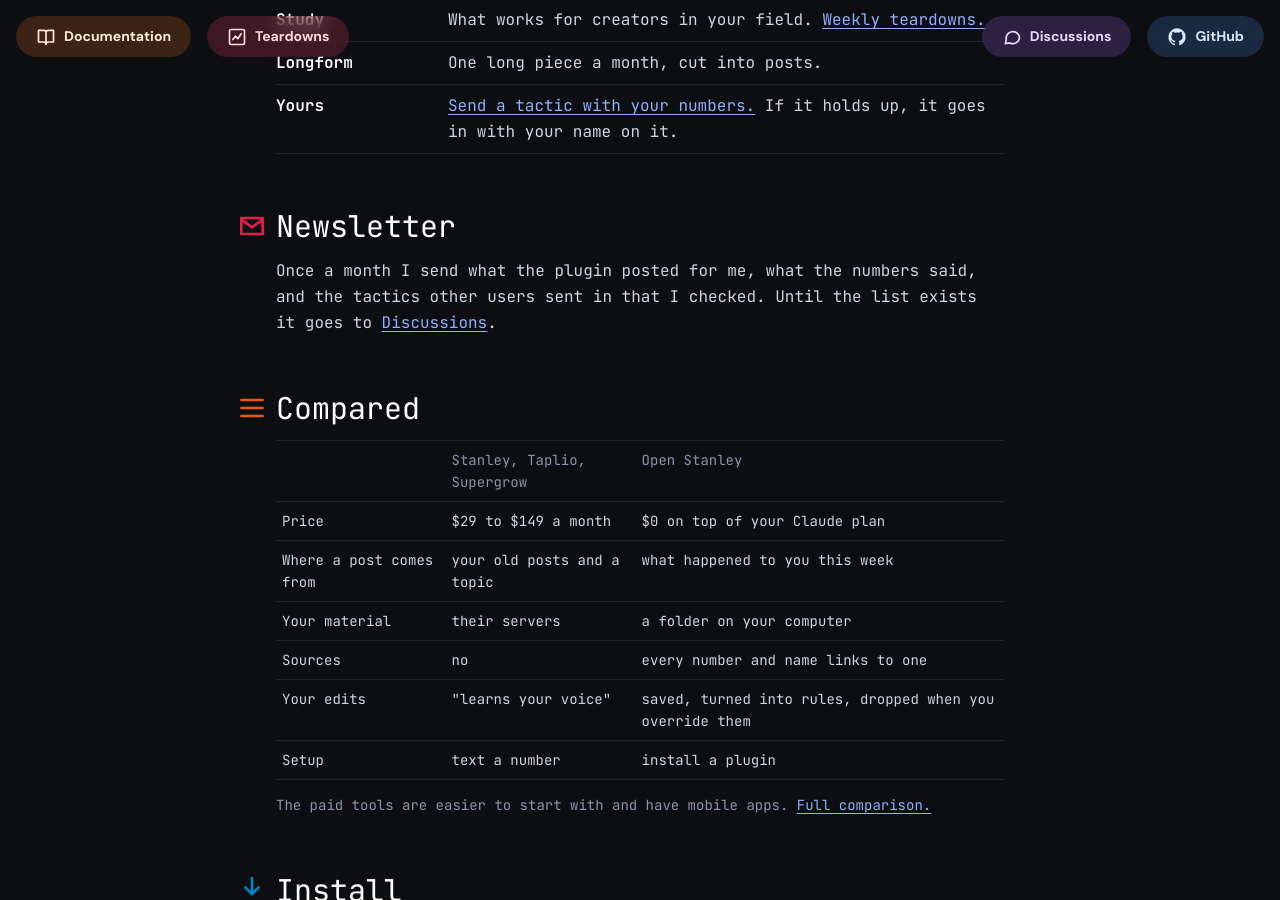
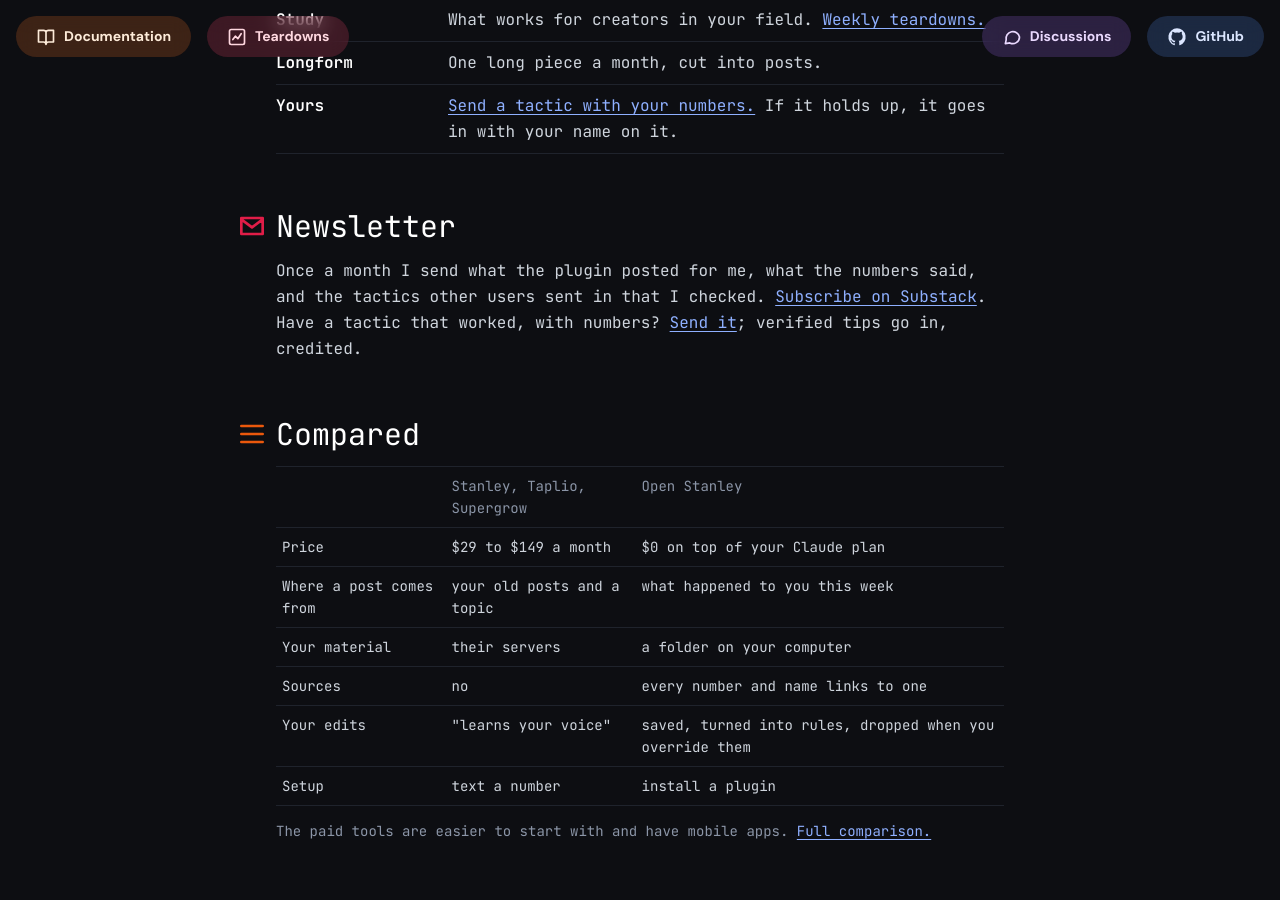
Before and after one commit to Harmix/open-stanley, a Jekyll site: the page docs/index.html, which Jekyll copies as it is, in a window 1280 px wide and 900 px high, scrolled down 2925 px. Built offline with Jekyll 4.4.1, drawn with Linux system fonts in a browser that asks for light colours.

Commit message:
newsletter: Substack subscribe link in README, landing and claims
Co-Authored-By: Claude Fable 5.1 <noreply@anthropic.com>
Claude-Session: https://claude.ai/code/session_01DDQzb8QQirfHsjgJeXMfFh

```diff
--- a/docs/index.html
+++ b/docs/index.html
@@ -80,7 +80,7 @@ RESULT: PASS</pre>
 
 <section id="newsletter">
 <h2><svg class="rose" viewBox="0 0 24 24" fill="none" stroke="currentColor" stroke-width="2" stroke-linecap="round" stroke-linejoin="round"><path d="M4 6h16v12H4zM4 7l8 6 8-6"/></svg>Newsletter</h2>
-<p>Once a month I send what the plugin posted for me, what the numbers said, and the tactics other users sent in that I checked. Until the list exists it goes to <a href="https://github.com/Harmix/open-stanley/discussions">Discussions</a>.</p>
+<p>Once a month I send what the plugin posted for me, what the numbers said, and the tactics other users sent in that I checked. <a href="https://nazarponochevnyi.substack.com/subscribe">Subscribe on Substack</a>. Have a tactic that worked, with numbers? <a href="https://github.com/Harmix/open-stanley/issues/new?template=strategy-tip.yml">Send it</a>; verified tips go in, credited.</p>
 </section>
 
 <section id="compare">
--- a/open-stanley/docs/claims.yml
+++ b/open-stanley/docs/claims.yml
@@ -32,4 +32,4 @@ landing_promises:       # one line each, with the skill that keeps it; reviewed
   - {promise: "numbers every night, written next to the story", kept_by: skills/recap}
   - {promise: "every post carries an experiment arm; the same edit twice becomes a rule", kept_by: skills/rituals, skills/learn}
   - {promise: "weekly creator teardowns", kept_by: templates/scheduled-tasks/creator-teardown-weekly.md}
-  - {promise: "monthly newsletter", kept_by: "docs/index.html says Discussions until the list exists; distribution.md owns the list"}
+  - {promise: "monthly newsletter", kept_by: "Substack publication https://nazarponochevnyi.substack.com; README and docs/index.html link the subscribe page"}
```
Also changed, not shown: README.md.
